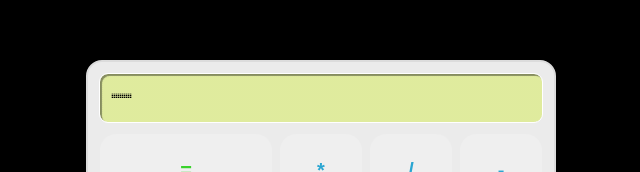
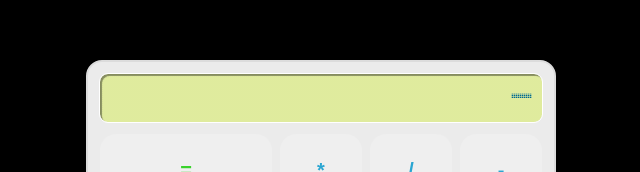
Before and after one commit to lakshya0246/botpress-calculator-app, a React (Create React App) app: page / in a window 1280 px wide. Shown: the part 140-312 px from the top of the page, without its empty margins (319-959 px from the left). Built offline with nearby package versions, Linux system fonts and the light colour scheme.

Commit message:
fix x overflow scroll

```diff
--- a/src/CalculatorScreen/CalculatorScreen.module.scss
+++ b/src/CalculatorScreen/CalculatorScreen.module.scss
@@ -16,9 +16,16 @@
   font-weight: 700;
   font-size: 26px;
   padding: 0 8px;
+  color: rgb(0, 106, 145);
   display: flex;
   align-items: center;
   line-height: 30px;
+  justify-content: flex-end;
+  overflow-x: scroll;
+  scrollbar-width: none;
+  &::-webkit-scrollbar {
+    display: none;
+  }
   .latticeFilter {
     position: absolute;
     top: 2px;
```
